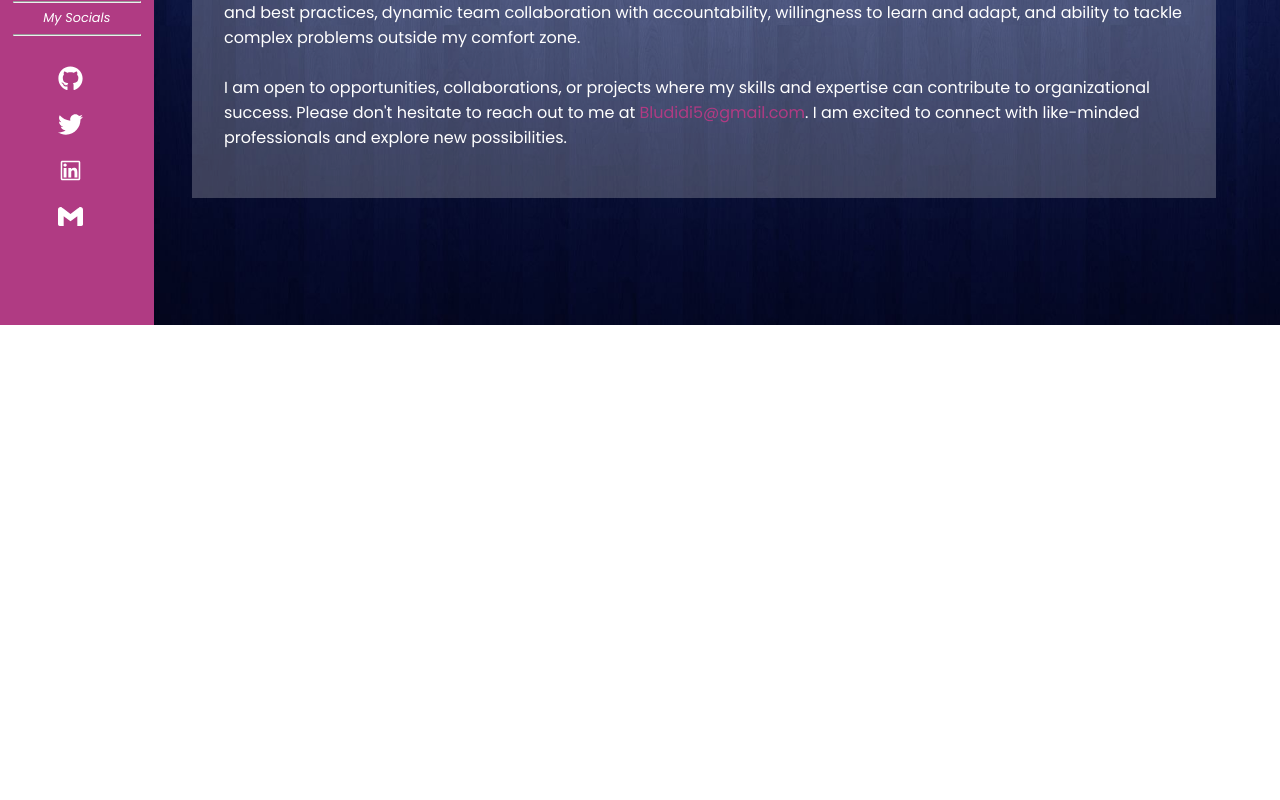
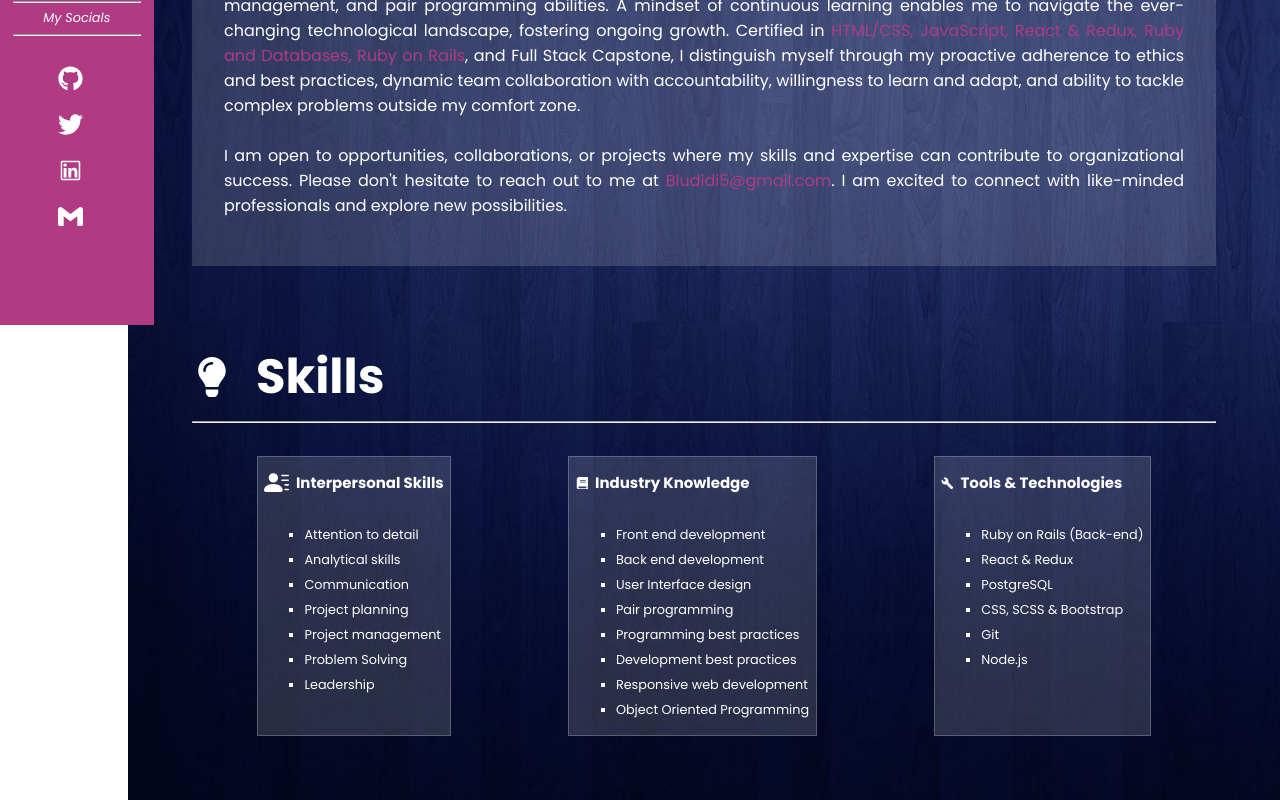
Before and after one commit to Bludidi/bludidi-portfolio, a React (Create React App) app: page /about in a window 1280 px wide. Shown: the part 475-1275 px from the top of the page. Before the commit the page ends 800 px from the top, so only its background shows below. Built offline with nearby package versions, Linux system fonts and the light colour scheme; a web font is replaced by a local one.

Commit message:
Add style in about section

```diff
--- a/src/components/About.js
+++ b/src/components/About.js
@@ -1,12 +1,20 @@
 import React from 'react';
+import * as GiArchiveIcon from 'react-icons/gi';
+import * as FaIcons from 'react-icons/fa';
+import * as BsIcons from 'react-icons/bs';
+import { MdBuild } from 'react-icons/md';
 import './styles/About.css';
 
 const About = () => (
   <>
     <div className="mid-section about">
       <div className="banner">
+        <GiArchiveIcon.GiArchiveResearch size={40} className="head-icon" />
         <h2>About Brian</h2>
       </div>
+      <div className="line"><hr /></div>
+      <br />
+      <br />
       <div className="about-text">
         <p>
           I am currently enrolled at Microverse, a remote software development
@@ -56,6 +64,63 @@ const About = () => (
           professionals and explore new possibilities.
         </p>
       </div>
+      <br />
+      <br />
+      <br />
+      <div className="banner">
+        <FaIcons.FaLightbulb size={40} className="head-icon" />
+        <h2>Skills</h2>
+      </div>
+      <div className="line"><hr /></div>
+      <br />
+      {/* <br /> */}
+      <div className="skills-div">
+        <div className="skills-card">
+          <div className="sub-header">
+            <BsIcons.BsPersonLinesFill size={25} />
+            <h3>Interpersonal Skills</h3>
+          </div>
+          <ul>
+            <li>Attention to detail</li>
+            <li>Analytical skills</li>
+            <li>Communication</li>
+            <li>Project planning</li>
+            <li>Project management</li>
+            <li>Problem Solving</li>
+            <li>Leadership</li>
+          </ul>
+        </div>
+        <div className="skills-card">
+          <div className="sub-header">
+            <FaIcons.FaBook />
+            <h3>Industry Knowledge</h3>
+          </div>
+          <ul>
+            <li>Front end development</li>
+            <li>Back end development</li>
+            <li>User Interface design</li>
+            <li>Pair programming</li>
+            <li>Programming best practices</li>
+            <li>Development best practices</li>
+            <li>Responsive web development</li>
+            <li>Object Oriented Programming</li>
+          </ul>
+        </div>
+        <div className="skills-card">
+          <div className="sub-header">
+            <MdBuild />
+            <h3>Tools & Technologies</h3>
+          </div>
+          <ul>
+            <li>Ruby on Rails (Back-end)</li>
+            <li>React & Redux</li>
+            <li>PostgreSQL</li>
+            <li>CSS, SCSS & Bootstrap</li>
+            <li>Git</li>
+            <li>Node.js</li>
+          </ul>
+        </div>
+      </div>
     </div>
   </>
 );
--- a/src/components/styles/About.css
+++ b/src/components/styles/About.css
@@ -3,17 +3,61 @@
   background-size: cover;
   align-items: center;
   justify-content: center;
-  height: 100vh;
+  /* height: 100vh; */
   font-family: 'Poppins', sans-serif;
   font-size: 1em;
   padding: 4em;
   color: #fff;
   margin: 0 auto;
+  background-repeat: repeat;
 }
 
 .about-text {
   width: 80vw;
   padding: 2em;
   /* border: 1px solid #fff; */
-  background-color: rgba(255, 255, 255, 0.22);
+  background-color: rgba(255, 255, 255, 0.15);
+  text-align: justify;
 }
+
+.line {
+  width: 80vw;
+}
+
+.banner {
+  display: flex;
+  align-items: center;
+  /* padding-left: 2%; */
+  gap: 1.5em;
+}
+
+.head-icon {
+  margin: 0;
+}
+
+.skills-div {
+  display: flex;
+  width: 80vw;
+  justify-content: space-around;
+  padding: 0 0.5em;
+  font-size: 0.8em;
+}
+
+.skills-card {
+  border: 0.1px solid rgba(255, 255, 255, 0.223);
+  padding: 0 0.5em;
+  background-color: rgba(255, 255, 255, 0.15);
+
+}
+
+.sub-header {
+  display: flex;
+  align-items: center;
+  gap: 0.5em;
+}
+
+li {
+  list-style: square;
+  line-height: 25px;
+  /* margin: 0 1em; */
+}
--- a/src/components/styles/Home.css
+++ b/src/components/styles/Home.css
@@ -50,11 +50,11 @@
   color: #fff;
 }
 
-ul {
+/* ul {
   margin-top: 0;
   display: flex;
   list-style: none;
-}
+} */
 
 .pics {
   width: 20%;
--- a/src/components/styles/Navbar.css
+++ b/src/components/styles/Navbar.css
@@ -56,9 +56,9 @@ color: #d1cfcf;
 }
 
 
-h3 {
+/* h3 {
   text-align: center;
-}
+} */
 
 .view-port {
   margin-left: 10vw;
--- a/src/components/styles/icons.css
+++ b/src/components/styles/icons.css
@@ -1,4 +1,4 @@
-* {
+/* * {
   box-sizing: border-box;
 }
 
@@ -7,6 +7,7 @@
   margin: 0 auto;
 } */
 
+/*
 .socials {
   width: 2em;
   height: 2em;
@@ -27,4 +28,4 @@
   height: 50px;
   column-gap: 2.5em;
   padding-top: 1.6em;
-}
+} */
```
